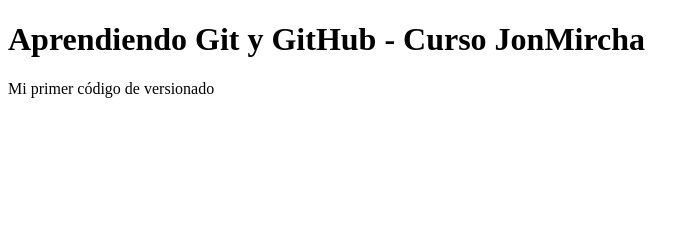
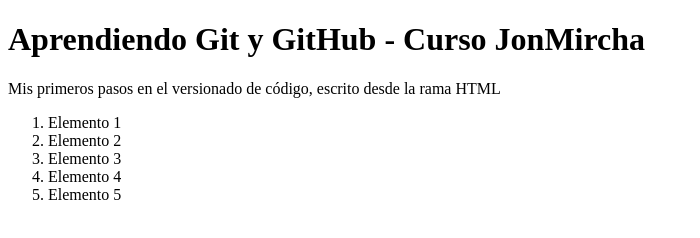
Before and after one commit to orlas135/git_github_course, a plain HTML site: page index.html in a window 1280 px wide. Shown: the whole page, without its empty margins (0-700 px from the left). Drawn offline with Linux system fonts and the light colour scheme.

Commit message:
Cambios en el HTMl de la rama HTML

```diff
--- a/index.html
+++ b/index.html
@@ -8,7 +8,15 @@
 <body>
     <h1>Aprendiendo Git y GitHub - Curso JonMircha</h1>
 
-    <p>Mi primer código de versionado</p>
+    <p>Mis primeros pasos en el versionado de código, escrito desde la rama HTML</p>
 
+    <ol>
+        <li>Elemento 1</li>
+        <li>Elemento 2</li>
+        <li>Elemento 3</li>
+        <li>Elemento 4</li>
+        <li>Elemento 5</li>
+    </ol>
+    <script src=""></script>
 </body>
 </html>
```
